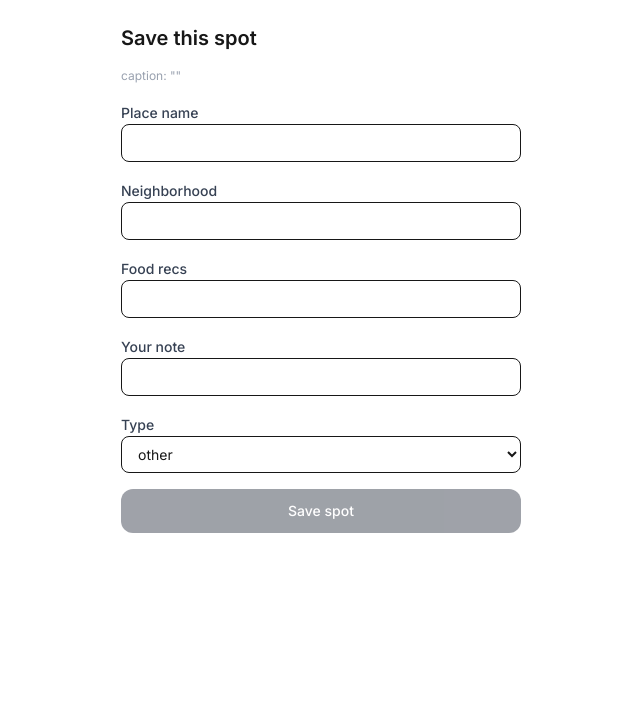
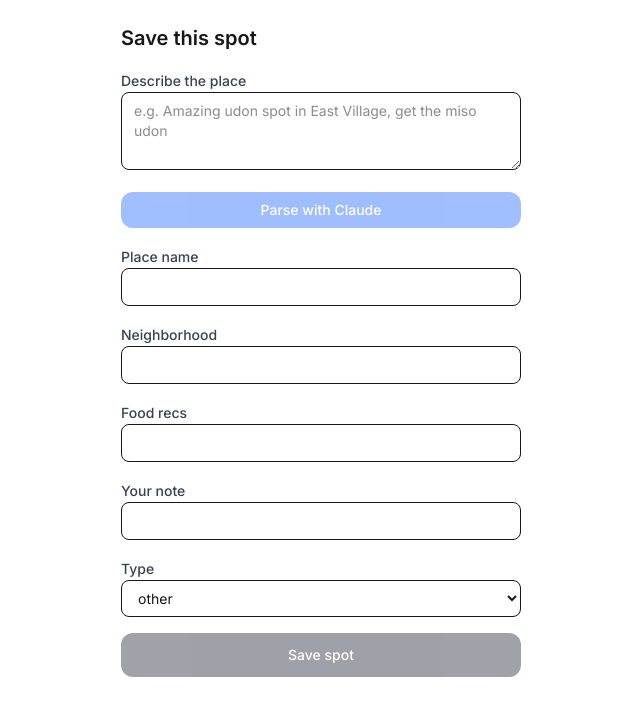
Before and after one commit to alisonicole/pinned, a Next.js app: page /confirm in a window 1280 px wide. Shown: the top 716 px of the page, without its empty margins (319-959 px from the left). Built offline with nearby package versions, Linux system fonts and the light colour scheme.

Commit message:
refactor: explicit Parse with Claude button instead of auto-parse on load

```diff
--- a/app/confirm/page.tsx
+++ b/app/confirm/page.tsx
@@ -1,15 +1,16 @@
 "use client";
 
 import { useSearchParams, useRouter } from "next/navigation";
-import { useState, useEffect, Suspense } from "react";
+import { useState, Suspense } from "react";
 
 function ConfirmForm() {
   const params = useSearchParams();
   const router = useRouter();
 
-  const caption = params.get("caption") ?? "";
+  const captionParam = params.get("caption") ?? "";
   const reelUrl = params.get("reel_url") ?? "";
 
+  const [caption, setCaption] = useState(captionParam);
   const [form, setForm] = useState({
     place_name: "",
     type: "other",
@@ -23,16 +24,15 @@ function ConfirmForm() {
   const [saving, setSaving] = useState(false);
   const [saved, setSaved] = useState(false);
 
-  useEffect(() => {
+  async function handleParse() {
     if (!caption) return;
     setParsing(true);
-    fetch("/api/parse-reel", {
+    const res = await fetch("/api/parse-reel", {
       method: "POST",
       headers: { "Content-Type": "application/json" },
       body: JSON.stringify({ caption, reel_url: reelUrl }),
-    })
-      .then((r) => r.json())
-      .then((data) => {
+    });
+    const data = await res.json();
     if (!data.error) {
       setForm((prev) => ({
         ...prev,
@@ -41,10 +41,11 @@ function ConfirmForm() {
         neighborhood: data.neighborhood ?? "",
         food_recs: data.food_recs ?? "",
       }));
+    } else {
+      alert(data.error);
     }
-      })
-      .finally(() => setParsing(false));
-  }, [caption]);
+    setParsing(false);
+  }
 
   function handleChange(field: string, value: string) {
     setForm((prev) => ({ ...prev, [field]: value }));
@@ -89,11 +90,26 @@ function ConfirmForm() {
     <div className="min-h-screen p-6 max-w-md mx-auto space-y-4">
       <h1 className="text-xl font-semibold">Save this spot</h1>
 
-      <p className="text-xs text-gray-400 break-all">caption: "{caption}"</p>
+      <div className="space-y-1">
+        <label className="text-sm font-medium text-gray-700">
+          Describe the place
+        </label>
+        <textarea
+          value={caption}
+          onChange={(e) => setCaption(e.target.value)}
+          rows={3}
+          placeholder="e.g. Amazing udon spot in East Village, get the miso udon"
+          className="w-full border rounded-lg px-3 py-2 text-sm focus:outline-none focus:ring-2 focus:ring-gray-300"
+        />
+      </div>
 
-      {parsing && (
-        <p className="text-sm text-gray-500">Parsing with Claude...</p>
-      )}
+      <button
+        onClick={handleParse}
+        disabled={parsing || !caption}
+        className="w-full bg-blue-600 text-white rounded-xl py-2 text-sm font-medium disabled:opacity-40"
+      >
+        {parsing ? "Parsing..." : "Parse with Claude"}
+      </button>
 
       {[
         { label: "Place name", field: "place_name" },
@@ -128,7 +144,7 @@ function ConfirmForm() {
 
       <button
         onClick={handleSave}
-        disabled={saving || parsing || !form.place_name || !form.neighborhood}
+        disabled={saving || !form.place_name || !form.neighborhood}
         className="w-full bg-gray-900 text-white rounded-xl py-3 text-sm font-medium disabled:opacity-40"
       >
         {saving ? "Saving..." : "Save spot"}
```
Lines whose indentation alone changed are shown as unchanged.
